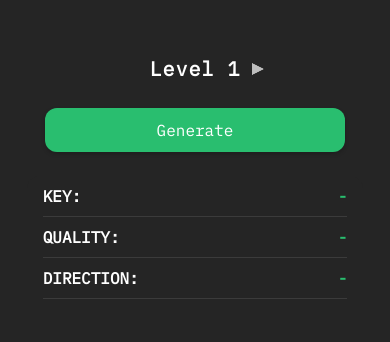
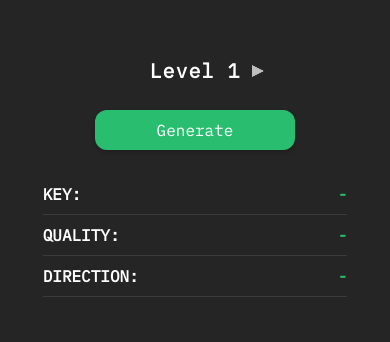
Before and after one commit to DonElDoug/triad-generator, a plain HTML site: page index.html in a window 390 px wide. Shown: the part 206-548 px from the top of the page. Drawn offline with Linux system fonts and the light colour scheme.

Commit message:
Triad Exercises

```diff
--- a/style.css
+++ b/style.css
@@ -80,8 +80,15 @@ body {
 }
 
 .generate-btn {
-    width: 10%;
-    align-self: center; /* Center the button horizontally */
+    /* Fixed dimensions instead of percentage-based width */
+    width: 200px;
+    min-width: 200px;
+    height: 40px;
+
+    /* Center alignment */
+    align-self: center;
+
+    /* Consistent padding */
     padding: calc(1 * var(--unit)) calc(3 * var(--unit));
     background: var(--primary);
     border: none;
@@ -188,9 +195,9 @@ body {
     }
 
     .generate-btn {
-        width: 80%;
-        padding: calc(1.5 * var(--unit)) calc(2 * var(--unit));
+/* Remove the width override */
         font-size: calc(2 * var(--unit));
+padding: calc(1 * var(--unit)) calc(2 * var(--unit));
     }
 
     .output-container {
```
